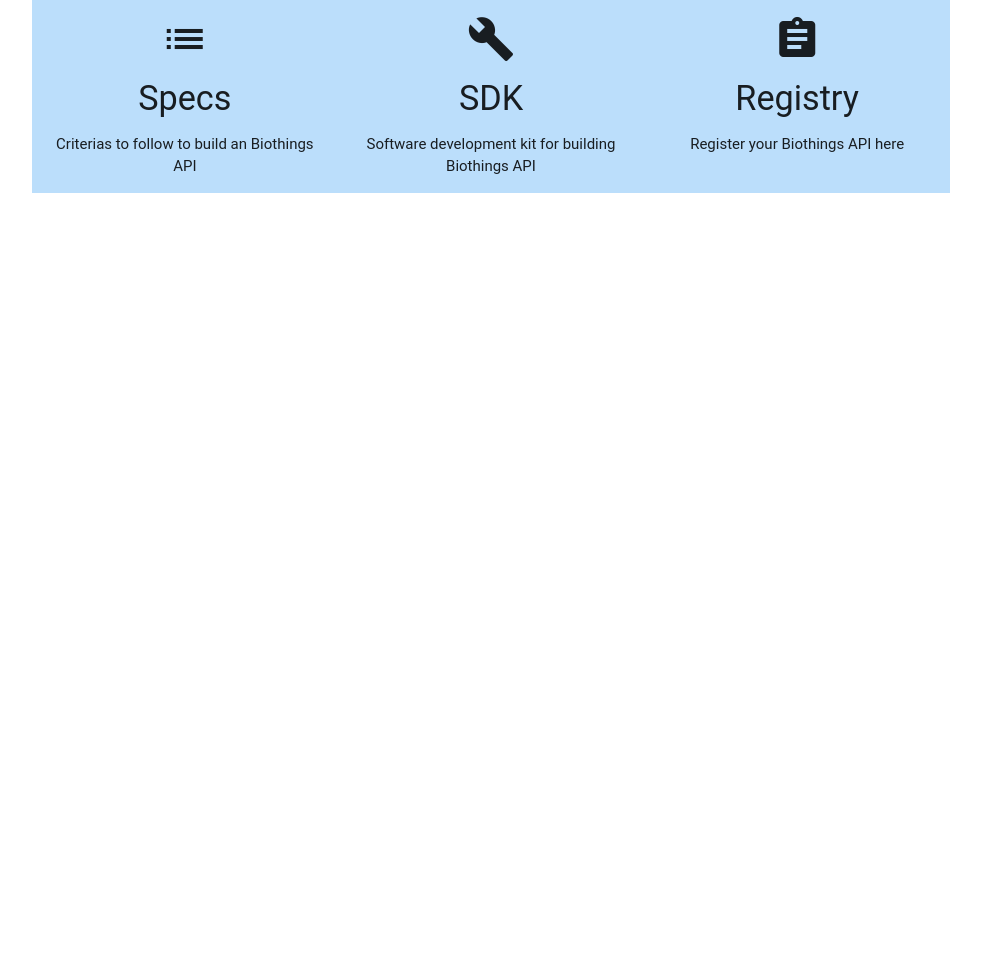
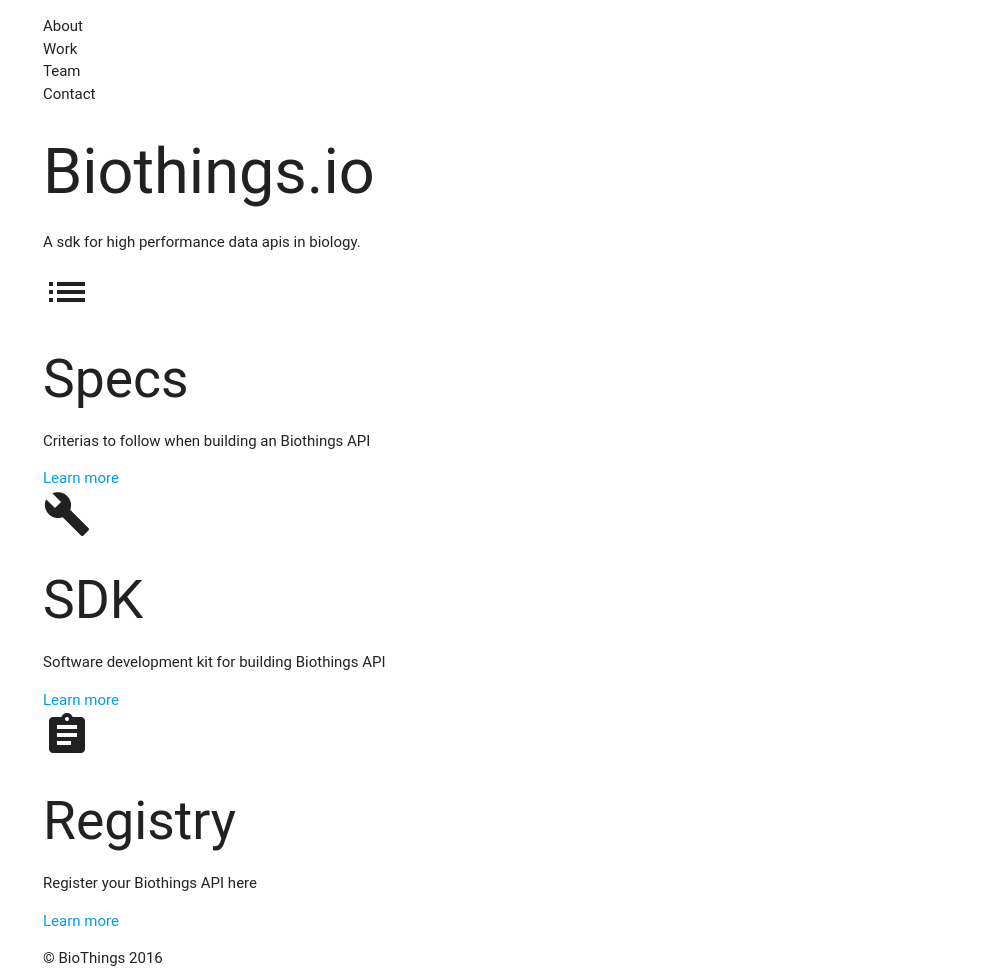
Before and after one commit to kevinxin90/biothings.io, a plain HTML site: page index.html in a window 1280 px wide. Shown: the whole page, without its empty margins (149-1130 px from the left). Before the commit the page ends 800 px from the top, so only its background shows below. Drawn offline with nearby package versions, Linux system fonts and the light colour scheme; a web font is replaced by a local one.

Commit message:
Update index.html

```diff
--- a/index.html
+++ b/index.html
@@ -1,41 +1,68 @@
+<!DOCTYPE html>
 <html>
   <head>
     <title>Biothings.io</title>
     <meta name="viewport" content="width=device-width, initial-scale=1"/>
+    <link href="https://fonts.googleapis.com/css?family=Raleway:400, 600" rel="stylesheet">
     <link rel="stylesheet" href="https://fonts.googleapis.com/icon?family=Material+Icons">
     <link type="text/css" rel="stylesheet" href="css/materialize.min.css"  media="screen,projection"/>
     <link type="text/css" rel="stylesheet" href="css/style.css">
   </head>
 <body>
+  <script type="text/javascript" src="js/materialize.min.js"></script>
+  <div class="header">
+    <div class="container">
+      <ul class="nav">
+        <li>About</li>
+        <li>Work</li>
+        <li>Team</li>
+        <li>Contact</li>
+      </ul>
+    </div>
+  </div>
 
-  <!-- jQuery is required by Materialize to function -->
-    <script type="text/javascript" src="https://code.jquery.com/jquery-2.1.1.min.js"></script>
-    <script type="text/javascript" src="js/materialize.min.js"></script>
-        <div
+  <div class="jumbotron">
+    <div class="container">
+      <div class="main">
+        <h1> Biothings.io </h1>
+        <p> A sdk for high performance data apis in biology. </p>
+      </div>
+    </div>
+  </div>
+
+  <div class="supporting">
     <div class="container">
 
-            <div class="row blue lighten-4">
-
-                <div align="center" class="col s12 m4">
-                    <p><i class="material-icons md-48">list</i></p>
-                    <h4>Specs</h4>
-                    <p> Criterias to follow to build an Biothings API </p>
-
+      <div class="col">
+        <i class="material-icons md-48">list</i>
+        <h2>Specs</h2>
+        <p>Criterias to follow when building an Biothings API</p>
+        <a class="btn-default" href="#">Learn more</a>
       </div>
 
-                <div align="center" class="col s12 m4">
-                    <p><i class="material-icons md-48">build</i></p>
-                    <h4>SDK</h4>
-                    <p> Software development kit for building Biothings API </p>
+      <div class="col">
+        <i class="material-icons md-48">build</i>
+        <h2>SDK</h2>
+        <p>Software development kit for building Biothings API </p>
+        <a class="btn-default" href="#">Learn more</a>
       </div>
 
-                <div align="center" class="col s12 m4">
-                    <p><i class="material-icons md-48">assignment</i></p>
-                    <h4>Registry</h4>
-                    <p> Register your Biothings API here </p>
+      <div class="col">
+        <i class="material-icons md-48">assignment</i>
+        <h2>Registry</h2>
+        <p>Register your Biothings API here</p>
+        <a class="btn-default" href="#">Learn more</a>
       </div>
 
     </div>
+    <div class="clearfix"></div>
   </div>
+
+  <div class="footer">
+    <div class="container">
+      <p>&copy; BioThings 2016</p>
+    </div>
+  </div>
+
 </body>
 </html>
```
Lines whose indentation alone changed are shown as unchanged.
